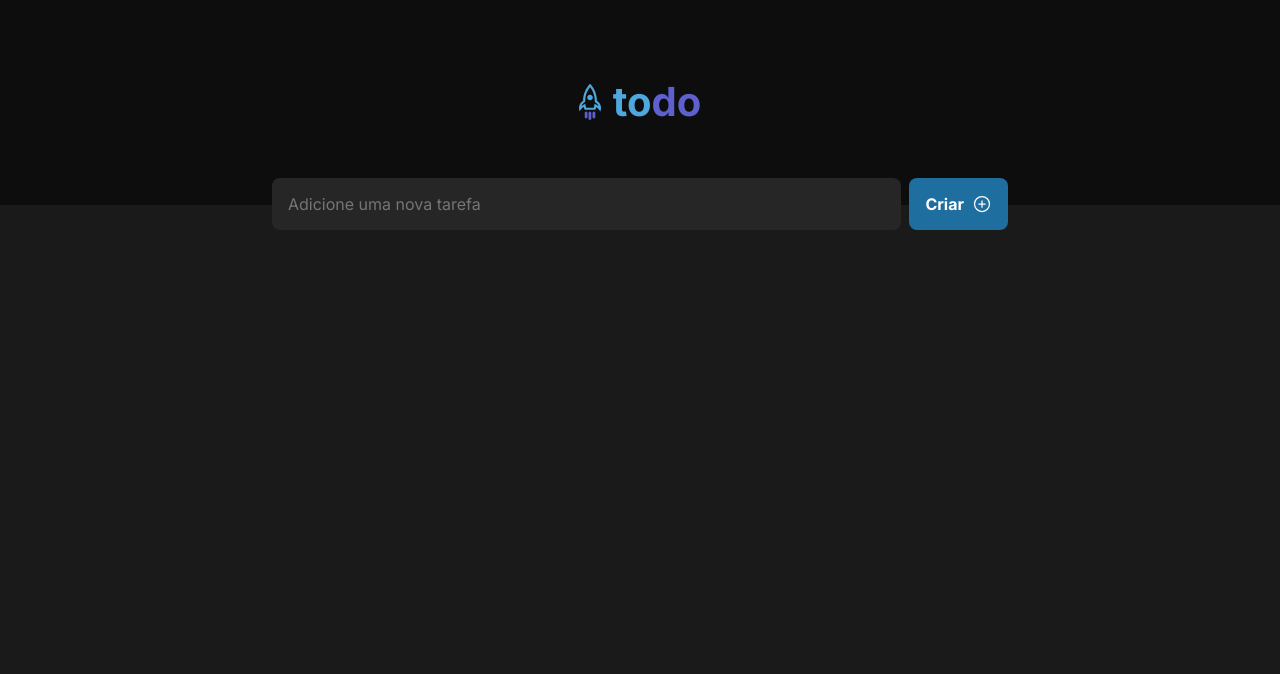
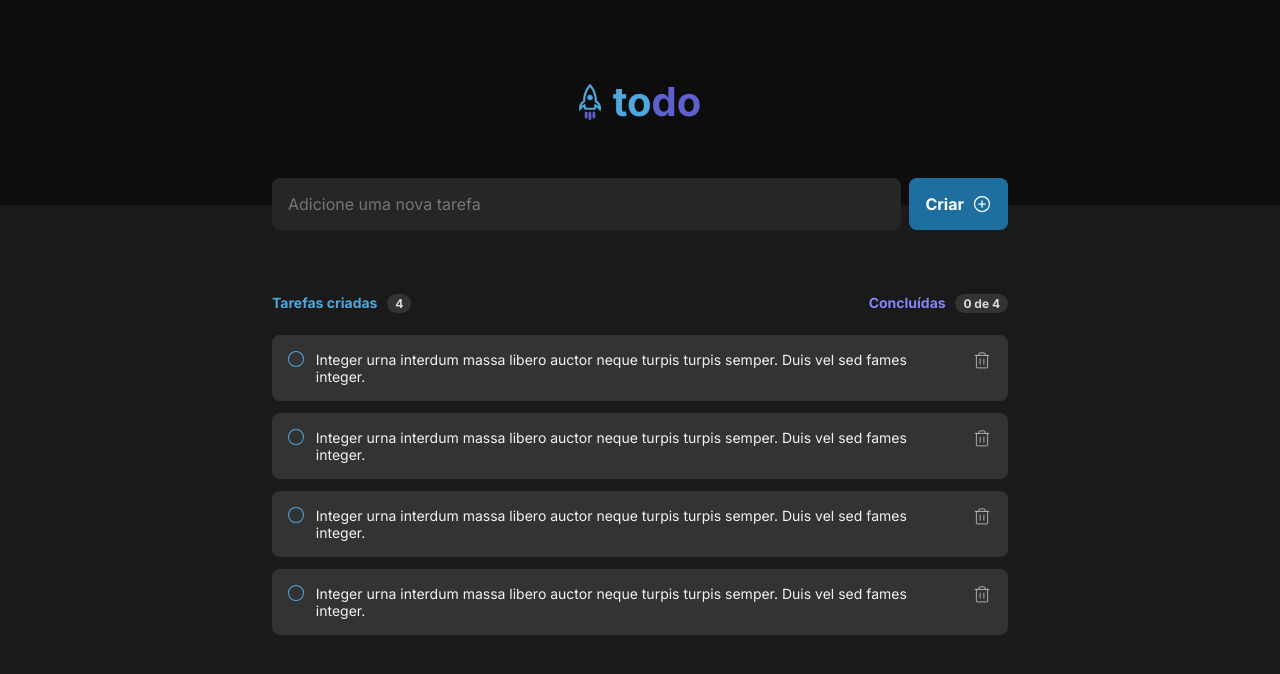
Before and after one commit to yllanvfgurgel/todo-app-ignite, a React (Vite) app: page / in a window 1280 px wide. Shown: the top 674 px of the page. Built offline with nearby package versions, Linux system fonts and the light colour scheme.

Commit message:
criando componente todo e implementando funcionalidade de mudar o status do todo

```diff
--- a/src/App.module.css
+++ b/src/App.module.css
@@ -42,3 +42,56 @@
     background: var(--blue);
     transition: background 200ms ease;
 }
+
+.todos {
+    display: flex;
+    flex-direction: column;
+    gap: 0.75rem;
+}
+
+.todosContainer {
+    margin-top: 4rem;
+}
+
+.todosInfo {
+    display: flex;
+    align-items: center;
+    justify-content: space-between;
+    margin-bottom: 1.5rem;
+}
+
+.createdTodos {
+    color: var(--blue);
+    font-weight: 700;
+    font-size: 0.875rem;
+}
+
+.createdTodos span {
+    color: var(--gray-200);
+    background-color: var(--gray-400);
+    padding: 2px 8px;
+    border-radius: 999px;
+
+    font-size: 0.75rem;
+    font-weight: 700;
+
+    margin-left: 0.4rem;
+}
+
+.completedTodos {
+    color: var(--purple);
+    font-weight: 700;
+    font-size: 0.875rem;
+}
+
+.completedTodos span {
+    color: var(--gray-200);
+    background-color: var(--gray-400);
+    padding: 2px 8px;
+    border-radius: 999px;
+
+    font-size: 0.75rem;
+    font-weight: 700;
+
+    margin-left: 0.4rem;
+}
--- a/src/App.tsx
+++ b/src/App.tsx
@@ -1,9 +1,58 @@
+import { useState } from 'react'
+
 import { Header } from './components/Header'
+import { PlusCircle } from 'phosphor-react'
+import { Todo } from './components/Todo'
+
 import './global.css'
 import styles from './App.module.css'
-import { PlusCircle } from 'phosphor-react'
+
+export interface TodoInfo {
+  id: number;
+  description: string;
+  done: boolean;
+}
+
+const todoList: TodoInfo[] = [
+  {
+    id: 1,
+    description: "Integer urna interdum massa libero auctor neque turpis turpis semper. Duis vel sed fames integer.",
+    done: false
+  },
+  {
+    id: 2,
+    description: "Integer urna interdum massa libero auctor neque turpis turpis semper. Duis vel sed fames integer.",
+    done: false
+  },
+  {
+    id: 3,
+    description: "Integer urna interdum massa libero auctor neque turpis turpis semper. Duis vel sed fames integer.",
+    done: false
+  },
+  {
+    id: 4,
+    description: "Integer urna interdum massa libero auctor neque turpis turpis semper. Duis vel sed fames integer.",
+    done: false
+  },
+]
 
 function App() {
+  const [todos, setTodos] = useState<TodoInfo[]>(todoList);
+
+  const createdTodosCount = todos.length;
+  const completedTodosCount = todos.filter(todo => todo.done).length;
+
+  function handleChangeTodoStatus(id: number) {
+    const todosChanged = todos.map(todo => {
+      if(todo.id === id) {
+        todo.done = !todo.done;
+      }
+      return todo;
+    });
+
+    setTodos(todosChanged);
+  };
+
   return (
     <>
       <Header />
@@ -15,6 +64,23 @@ function App() {
             <PlusCircle size={20} />
           </button>
         </form>
+        <div className={styles.todosContainer}>
+          <div className={styles.todosInfo}>
+            <div className={styles.createdTodos}>
+              Tarefas criadas <span>{createdTodosCount}</span>
+            </div>
+            <div className={styles.completedTodos}>
+              Concluídas <span>{completedTodosCount} de {createdTodosCount}</span>
+            </div>
+          </div>
+          <div className={styles.todos}>
+            {
+              todoList.map(todo =>
+                <Todo onChangeTodo={handleChangeTodoStatus} key={todo.id} todo={todo}/>
+              )
+            }
+          </div>
+        </div>
       </div>
 
     </>
--- /dev/null
+++ b/src/components/Todo.module.css
@@ -0,0 +1,44 @@
+.container {
+    display: flex;
+    align-items: flex-start;
+    justify-content: space-between;
+
+    width: 100%;
+
+    padding: 1rem;
+    background: var(--gray-400);
+    border-radius: 8px;
+    gap: 0.75rem;
+}
+
+.todoMain {
+    display: flex;
+    gap: 0.75rem;
+
+    align-items: flex-start;
+}
+
+.todoMain p {
+    padding-right: 1rem;
+}
+
+.todoCheck {
+    border: 1px solid var(--blue);
+    background: transparent;
+    border-radius: 50%;
+
+    width: 1rem;
+    height: 1rem;
+
+    padding: 0.25rem;
+}
+
+.todoCheck img {
+    background-size: cover;
+}
+
+.todoText {
+    font-size: 0.875rem;
+    font-weight: 400;
+    color: var(--gray-100);
+}
--- /dev/null
+++ b/src/components/Todo.tsx
@@ -0,0 +1,33 @@
+import { Trash } from "phosphor-react";
+import { TodoInfo } from "../App";
+import doneLogo from '../assets/done.svg'
+
+import styles from './Todo.module.css'
+
+interface TodoProps {
+    todo: TodoInfo;
+    onChangeTodo: (id: number) => void;
+}
+
+export function Todo({todo, onChangeTodo}: TodoProps) {
+
+    function handleTodoStatusChange() {
+        onChangeTodo(todo.id);
+    }
+
+    return (
+        <div className={styles.container}>
+            <div className={styles.todoMain}>
+                <span onClick={handleTodoStatusChange} className={styles.todoCheck}>
+                    {todo.done && <img src={doneLogo} alt=""/>}
+                </span>
+                <p className={styles.todoText}>
+                    {todo.description}
+                </p>
+            </div>
+            <div className={styles.todoDelete}>
+                <Trash size={20} weight="thin"/>
+            </div>
+        </div>
+    );
+}
```
Also changed, not shown: src/assets/done.svg (added).
